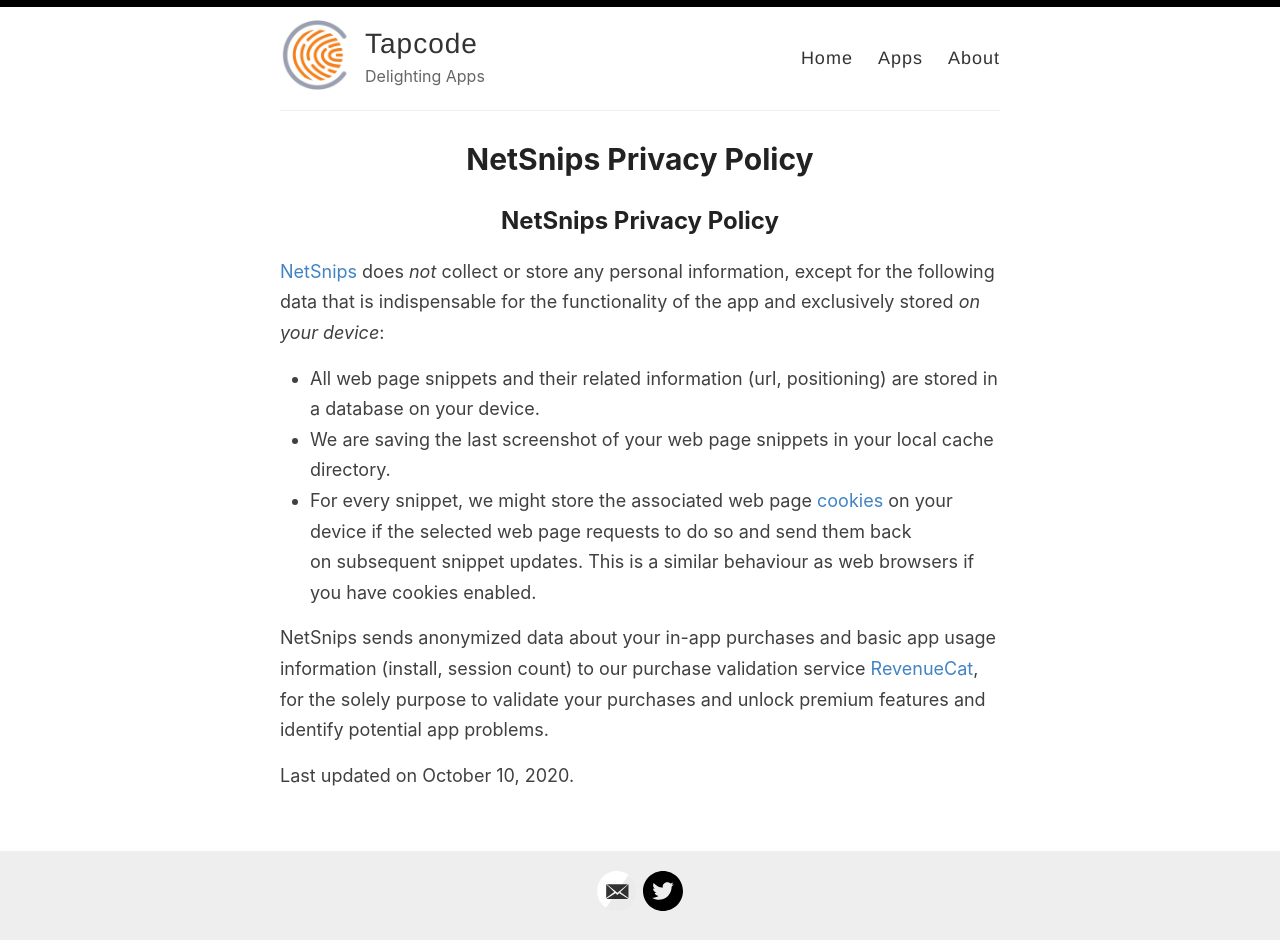
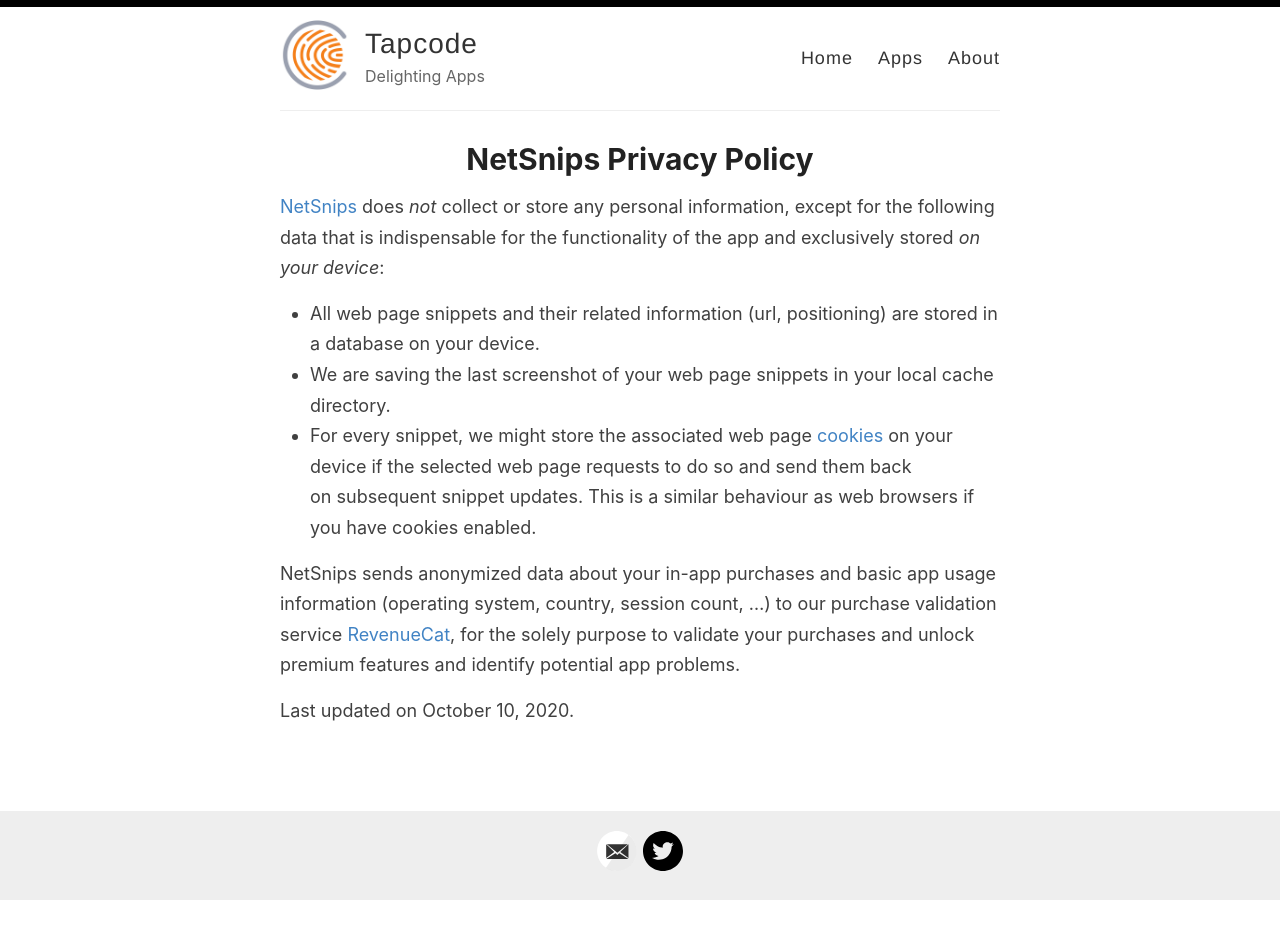
Before and after one commit to tapcode-apps/tapcode-webpage, a Jekyll site: the page built from _pages/netsnips-privacy-policy.md, in a window 1280 px wide. Built offline with Jekyll 4.4.1, drawn with Linux system fonts in a browser that asks for light colours; after the commit the page ends 901 px from its top, so only the background shows below that.

Commit message:
Update NetSnips privacy policy

```diff
--- a/_pages/netsnips-privacy-policy.md
+++ b/_pages/netsnips-privacy-policy.md
@@ -3,8 +3,6 @@
 title: NetSnips Privacy Policy
 permalink: /netsnips-privacy-policy/
 ---
-
-## NetSnips Privacy Policy
 
 [NetSnips](https://itunes.apple.com/us/app/netsnips/id507888242?mt=8) does *not* collect or store any personal information, except for the following data that is indispensable for the functionality of the app and exclusively stored *on your device*:
 
@@ -12,6 +10,6 @@
 - We are saving the last screenshot of your web page snippets in your local cache directory.
 - For every snippet, we might store the associated web page [cookies](http://www.whatarecookies.com) on your device if the selected web page requests to do so and send them back on subsequent snippet updates. This is a similar behaviour as web browsers if you have cookies enabled.
 
-NetSnips sends anonymized data about your in-app purchases and basic app usage information (install, session count) to our purchase validation service [RevenueCat](https://www.revenuecat.com/privacy), for the solely purpose to validate your purchases and unlock premium features and identify potential app problems.
+NetSnips sends anonymized data about your in-app purchases and basic app usage information (operating system, country, session count, ...) to our purchase validation service [RevenueCat](https://www.revenuecat.com/privacy), for the solely purpose to validate your purchases and unlock premium features and identify potential app problems.
 
 Last updated on October 10, 2020.
```
